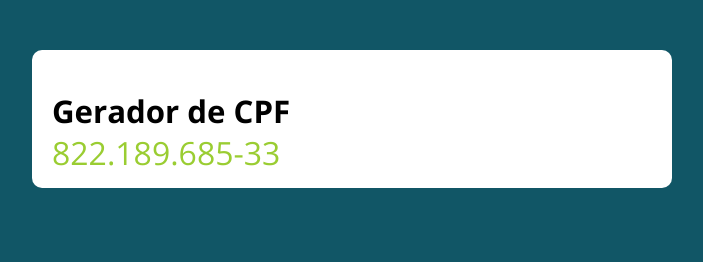
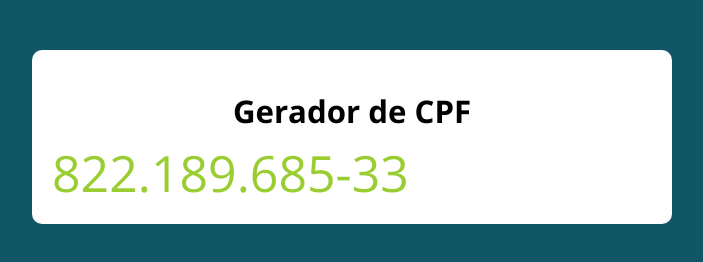
Before and after one commit to GuestRicardo/Gerador-CPF-Com-Modulos, a website built with webpack: page public/index.html in a window 1280 px wide. Shown: the whole page, without its empty margins (288-991 px from the left). Built offline with nearby package versions, Linux system fonts and the light colour scheme.

Commit message:
style: ajustar estilos de fonte e margens no layout do gerador de CPF

```diff
--- a/public/index.html
+++ b/public/index.html
@@ -8,13 +8,17 @@
   <title>Modelo</title>
   <style>
     .cpf-gerado {
-      font-size: xx-large;
+      font-size: 50px;
       color: yellowgreen;
+      padding-bottom: 15px;
     }
 
     h1 {
-      margin-bottom: 10px;
+      margin-bottom: 1em;
+      text-align: center;
+      font-size: xx-larger;
     }
+
   </style>
 </head>
 
```
